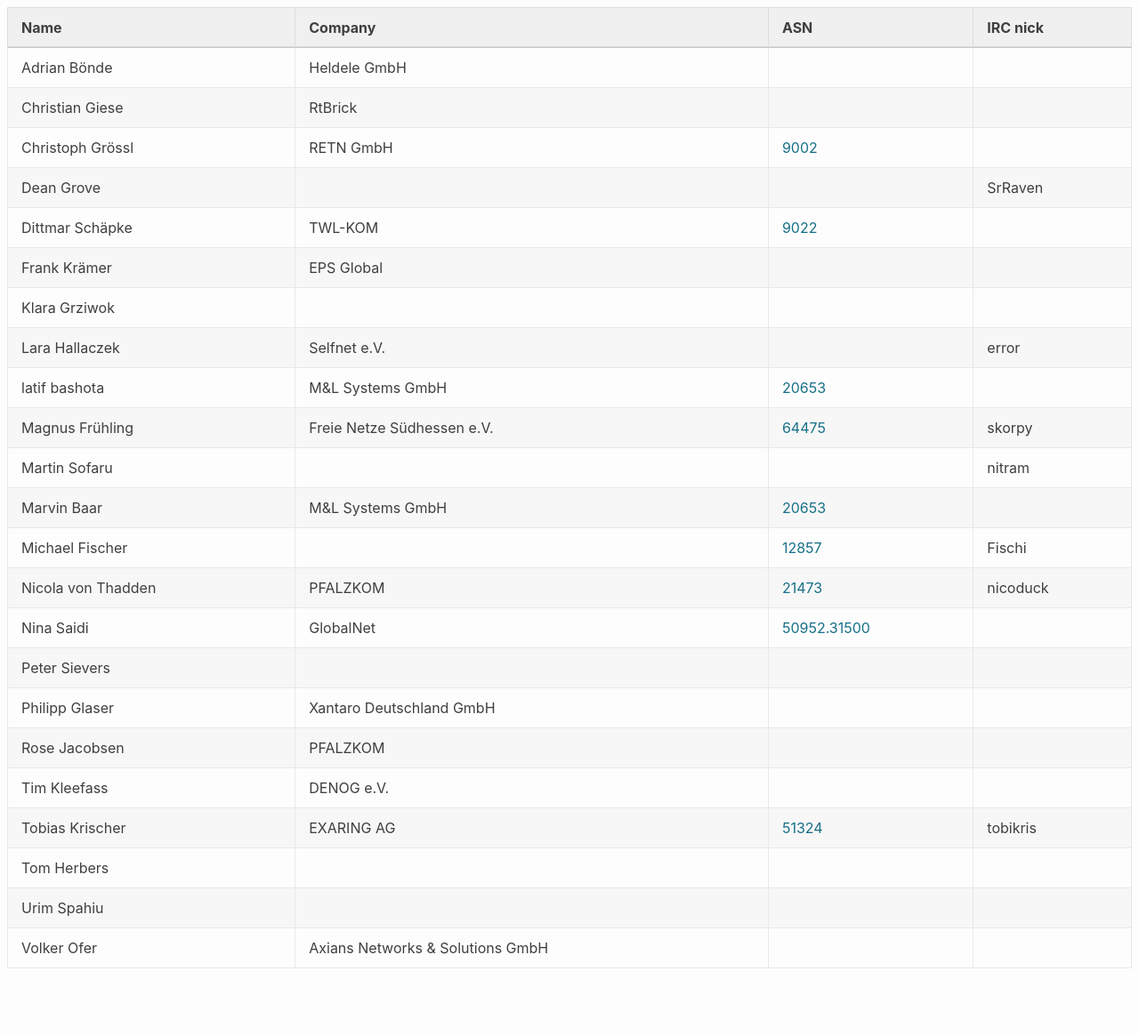
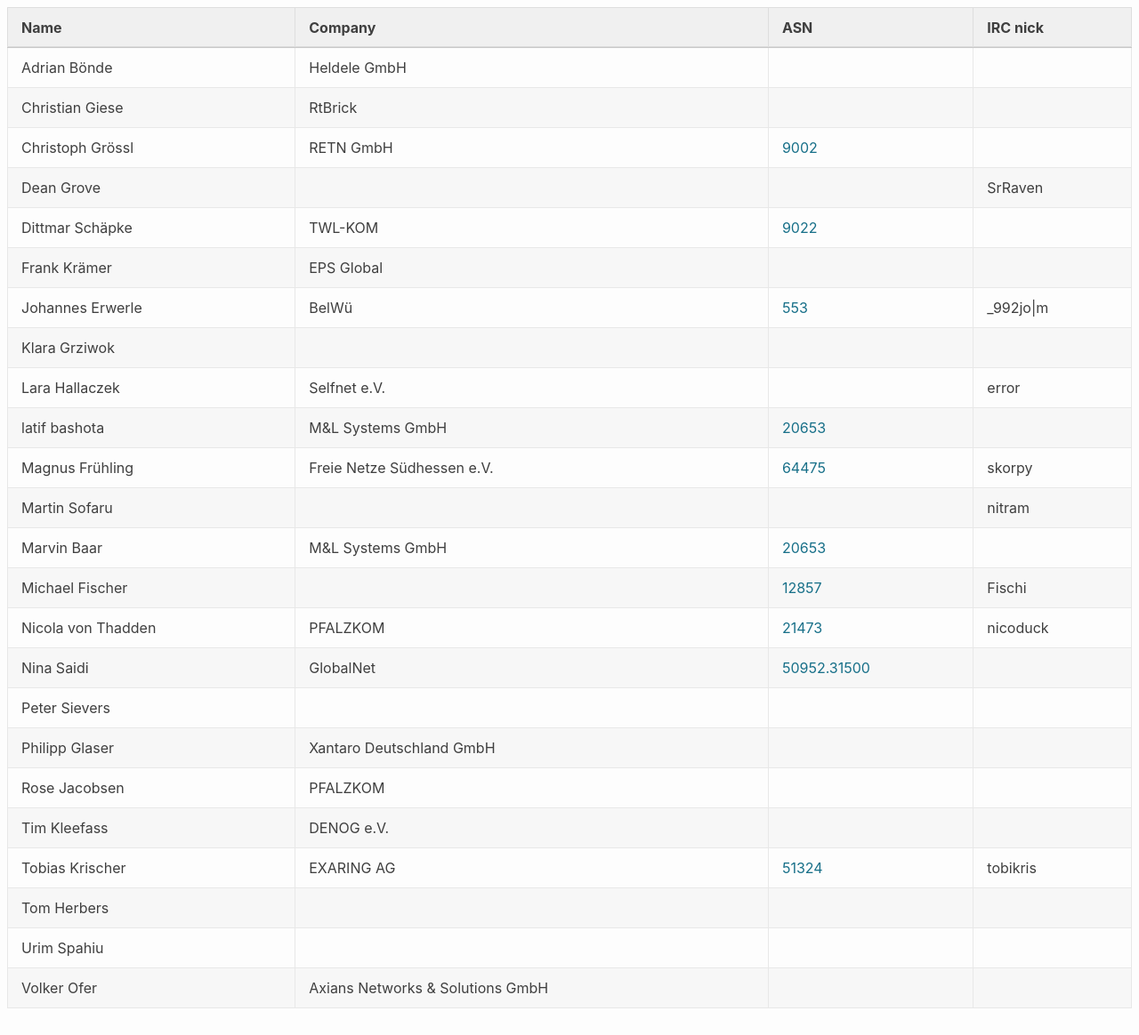
Before and after one commit to denog/pretix-attendeelist, a Jekyll site: the page built from denogmeetup24-04/index.markdown, in a window 1280 px wide and 1164 px high. Shown: the whole window at 89% size. Built offline with Jekyll 4.4.1, drawn with Linux system fonts in a browser that asks for light colours.

Commit message:
Latest data: Tue Feb 13 07:27:55 UTC 2024

```diff
--- a/_data/attendees_denogmeetup24-04.json
+++ b/_data/attendees_denogmeetup24-04.json
@@ -34,6 +34,12 @@
     "company": "EPS Global",
     "irc": null,
     "asn": null
+  },
+  {
+    "name": "Johannes Erwerle",
+    "company": "BelWü",
+    "irc": "_992jo|m",
+    "asn": "553"
   },
   {
     "name": "Klara Grziwok",
```
